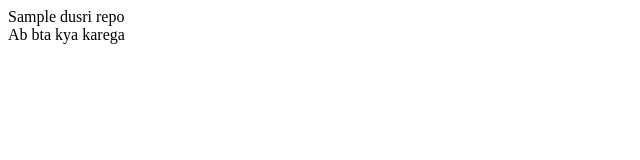
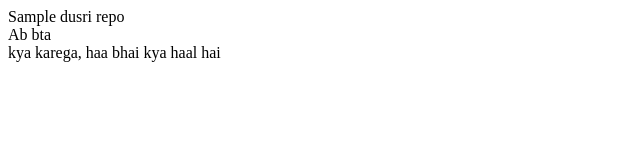
Before and after one commit to ManasBhatia5128/ToPush3, a plain HTML site: page index.html in a window 1280 px wide. Shown: the whole page, without its empty margins (0-640 px from the left). Drawn offline with Linux system fonts and the light colour scheme.

Commit message:
Added br tag

```diff
--- a/index.html
+++ b/index.html
@@ -7,6 +7,6 @@
 </head>
 <body>
     Sample dusri repo
-    <div>Ab bta kya karega</div>
+    <div>Ab bta <br>kya karega, haa bhai kya haal hai</div>
 </body>
 </html>
```
